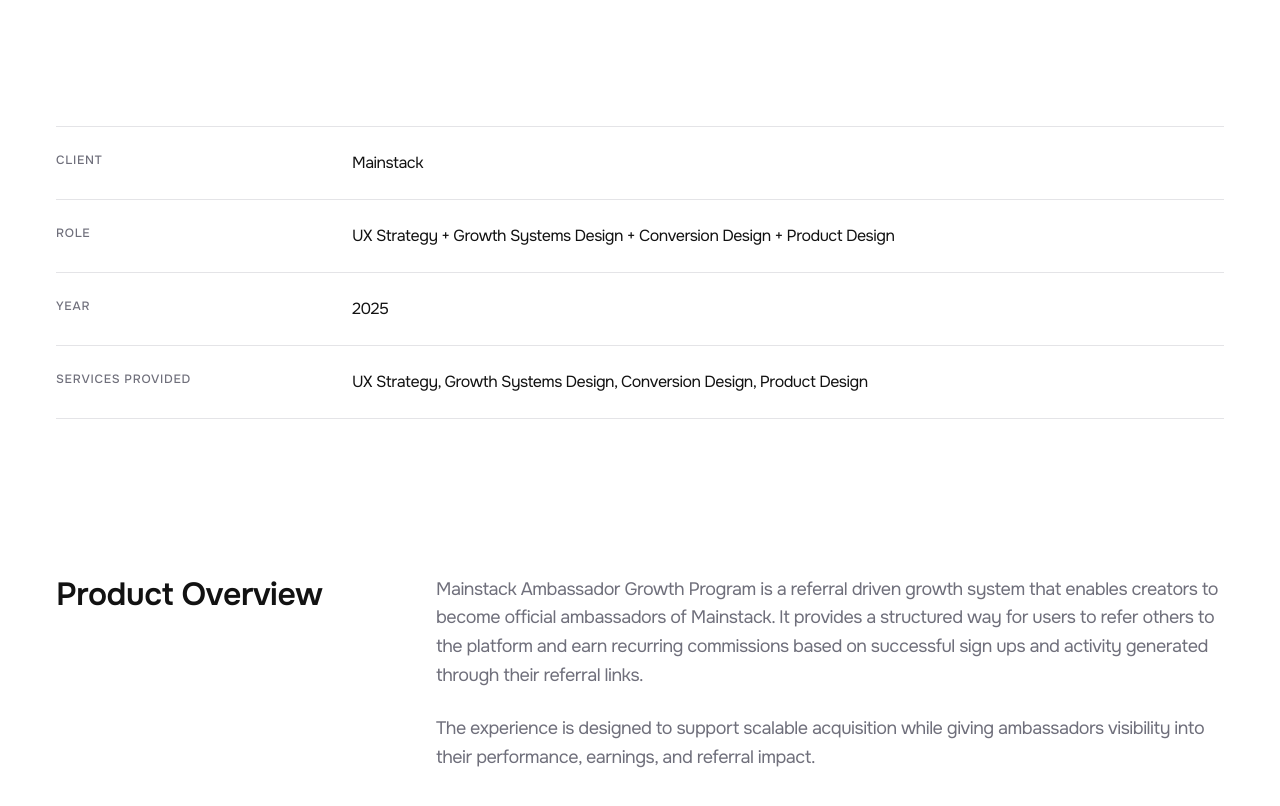
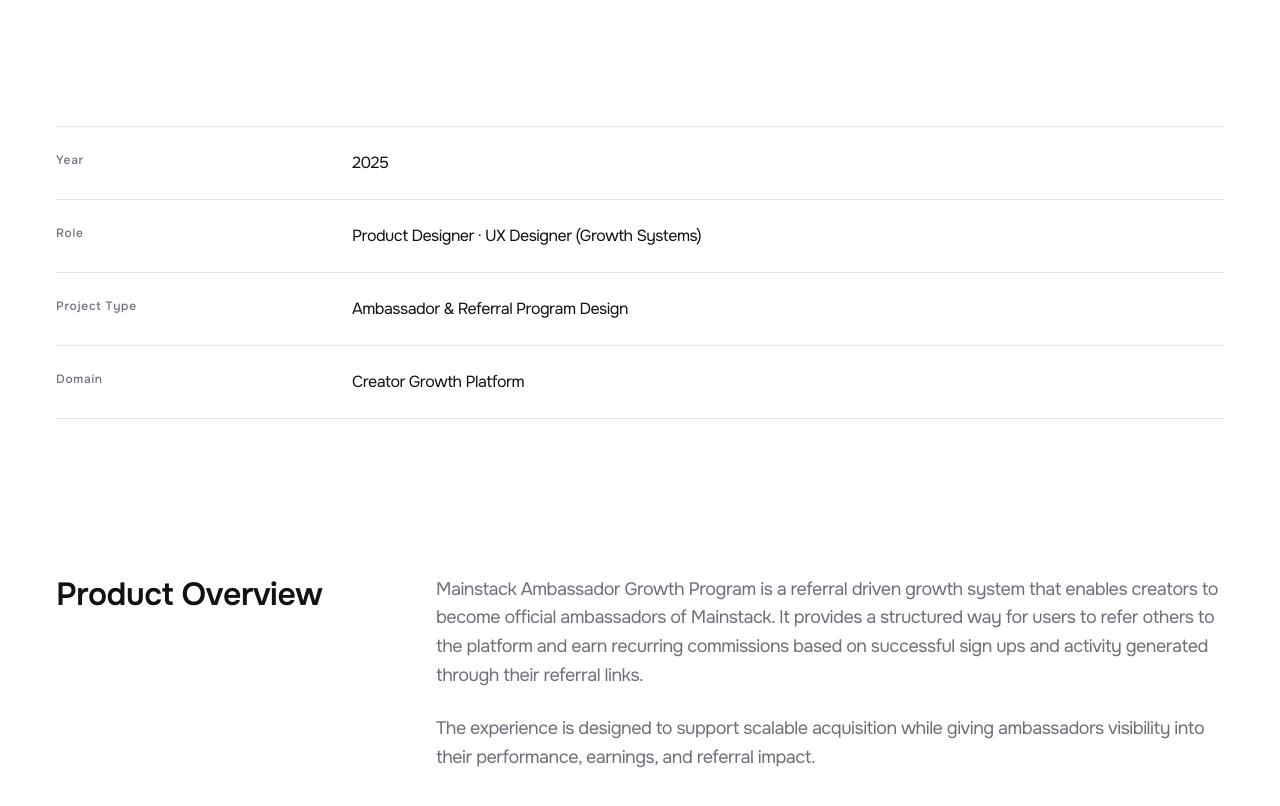
Before and after one commit to Omotolaoginni/Omotola-s-Portfolio, a Next.js app: page /projects/ambassador-program in a window 1280 px wide. Shown: the part 1200-2006 px from the top of the page. Built offline with nearby package versions, Linux system fonts and the light colour scheme.

Commit message:
Update Ambassador Program metadata

```diff
--- a/src/app/projects/ambassador-program/page.module.css
+++ b/src/app/projects/ambassador-program/page.module.css
@@ -202,7 +202,6 @@
   font-size: var(--caption-size);
   font-weight: var(--caption-weight);
   letter-spacing: 0.06em;
-  text-transform: uppercase;
   color: var(--color-text-muted);
 }
 
--- a/src/app/projects/ambassador-program/page.tsx
+++ b/src/app/projects/ambassador-program/page.tsx
@@ -53,22 +53,22 @@ export default function AmbassadorProgramProject() {
       {/* ── 2. METADATA ── */}
       <Section width="full" padding="none">
         <div className={styles.metadataSection}>
-          <div className={styles.metadataGrid}>
-            <div className={styles.metadataRow}>
-              <span className={styles.metadataLabel}>Client</span>
-              <span className={styles.metadataValue}>Mainstack</span>
-            </div>
-            <div className={styles.metadataRow}>
-              <span className={styles.metadataLabel}>Role</span>
-              <span className={styles.metadataValue}>UX Strategy + Growth Systems Design + Conversion Design + Product Design</span>
-            </div>
+            <div className={styles.metadataGrid}>
             <div className={styles.metadataRow}>
               <span className={styles.metadataLabel}>Year</span>
               <span className={styles.metadataValue}>2025</span>
             </div>
             <div className={styles.metadataRow}>
-              <span className={styles.metadataLabel}>Services Provided</span>
-              <span className={styles.metadataValue}>UX Strategy, Growth Systems Design, Conversion Design, Product Design</span>
+              <span className={styles.metadataLabel}>Role</span>
+              <span className={styles.metadataValue}>Product Designer · UX Designer (Growth Systems)</span>
+            </div>
+            <div className={styles.metadataRow}>
+              <span className={styles.metadataLabel}>Project Type</span>
+              <span className={styles.metadataValue}>Ambassador &amp; Referral Program Design</span>
+            </div>
+            <div className={styles.metadataRow}>
+              <span className={styles.metadataLabel}>Domain</span>
+              <span className={styles.metadataValue}>Creator Growth Platform</span>
             </div>
           </div>
         </div>
```
